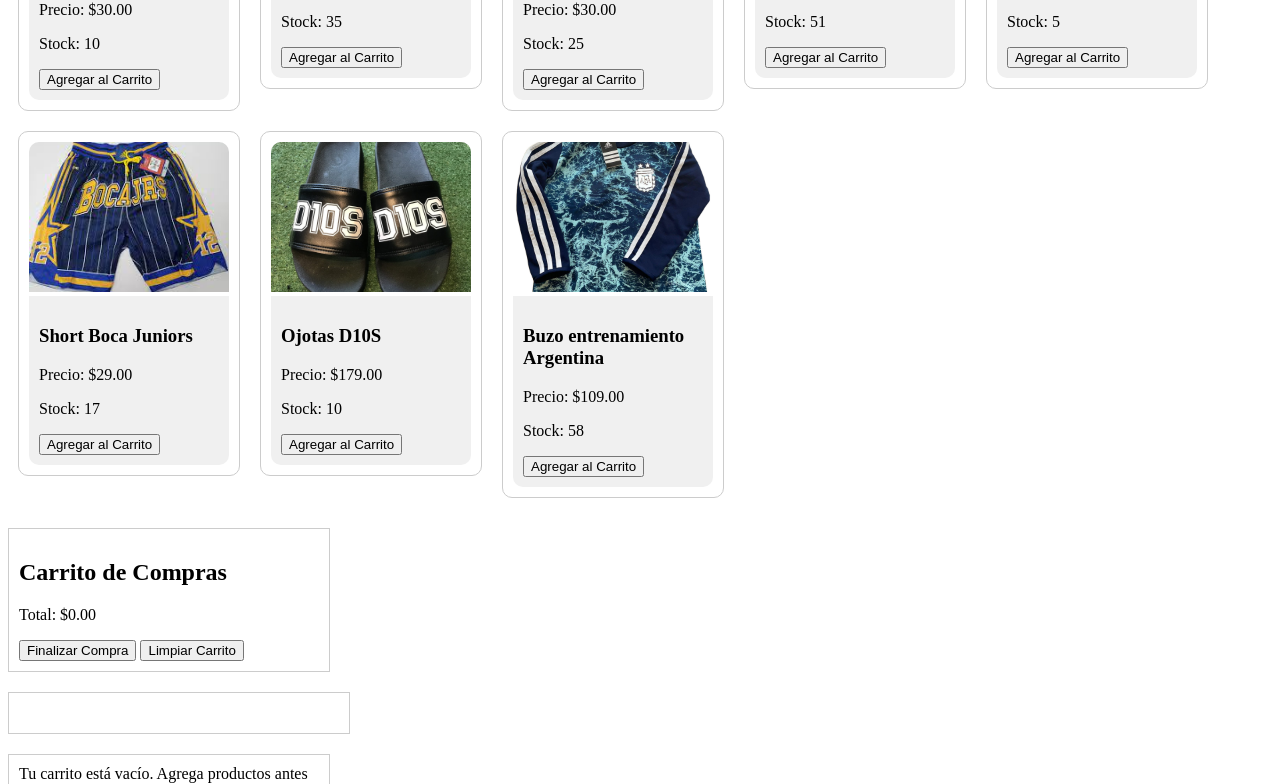
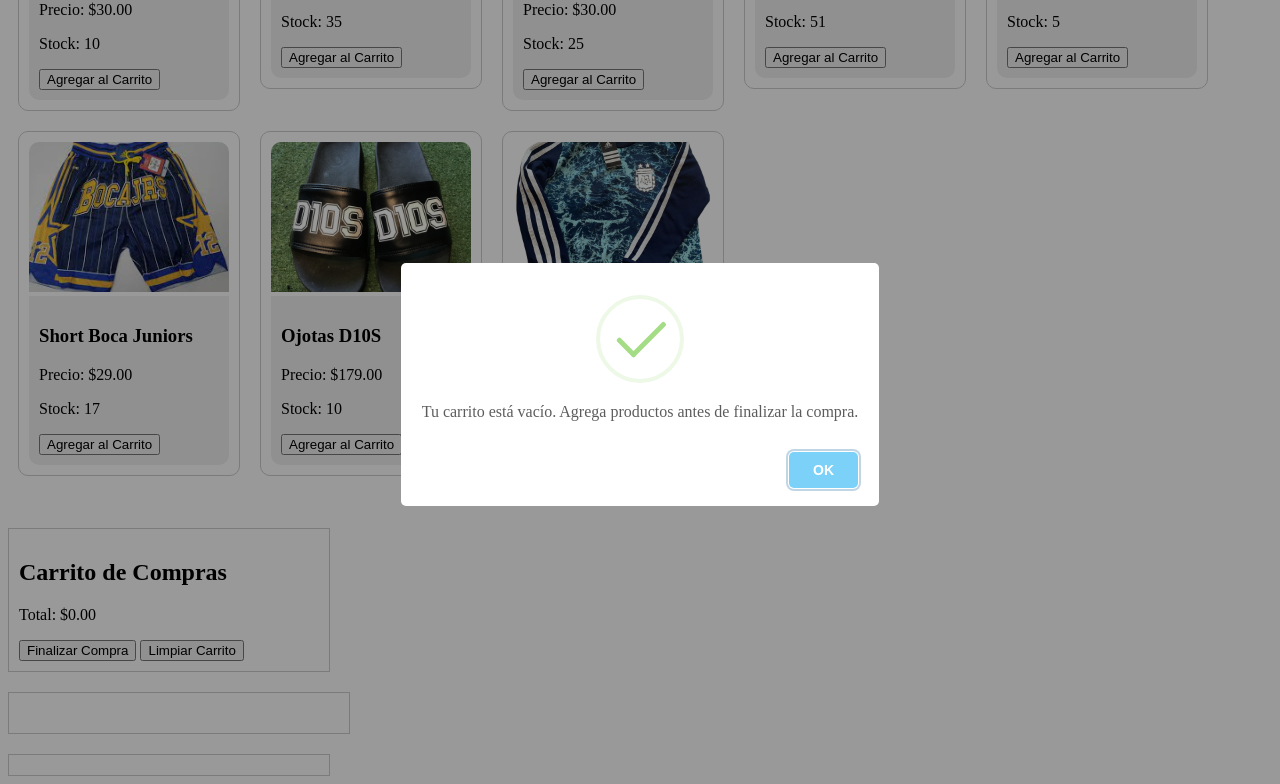
Before and after one commit to ameggiolaro11/ENTREGAFINAL-MEGGIOLARO, a plain HTML site: page index.html in a window 1280 px wide. Both pictures are taken after a click on the button "Finalizar Compra". Shown: the part 273-1057 px from the top of the page. Drawn offline with nearby package versions, Linux system fonts and the light colour scheme.

Commit message:
corrijo detalles, agrego sweet alert y arreglo DOM

```diff
--- a/index.html
+++ b/index.html
@@ -4,6 +4,7 @@
   <meta charset="UTF-8">
   <meta name="viewport" content="width=device-width, initial-scale=1.0">
   <link rel="stylesheet" href="style.css">
+  <link rel="stylesheet" href="https://cdnjs.cloudflare.com/ajax/libs/sweetalert/2.1.2/sweetalert.min.css">
   <title>RASH SPORTS</title>
 </head>
 <body>
@@ -15,11 +16,11 @@
     <p id="total-container">Total: $0.00</p>
     <button id="finalizar-compra">Finalizar Compra</button>
     <button id="limpiar-carrito">Limpiar Carrito</button>
-
   </div>
   <div class="mensaje-container" id="mensaje-container">
   </div>
   <div id="mensaje"></div>
+  <script src="https://cdnjs.cloudflare.com/ajax/libs/sweetalert/2.1.2/sweetalert.min.js"></script>
   <script src="script.js"></script>
 </body>
 </html>
--- a/script.js
+++ b/script.js
@@ -115,8 +115,10 @@
 }
 
 function mostrarMensaje(mensaje) {
-  let mensajeElement = document.getElementById("mensaje");
-  mensajeElement.textContent = mensaje;
+  swal({
+    text: mensaje,
+    icon: "success",
+  });
 }
 
 function cargarProductos() {
@@ -166,7 +168,7 @@
 
 
 finalizarCompraButton.addEventListener("click", finalizarCompra);
-limpiarCarrito.addEventListener("click", limpiarCarrito);
+limpiarCarritoButton.addEventListener("click", limpiarCarrito);
 
 function cargarDatosDesdeJSONLocal() {
   return fetch('ruta/a/tu/json.json')
```
